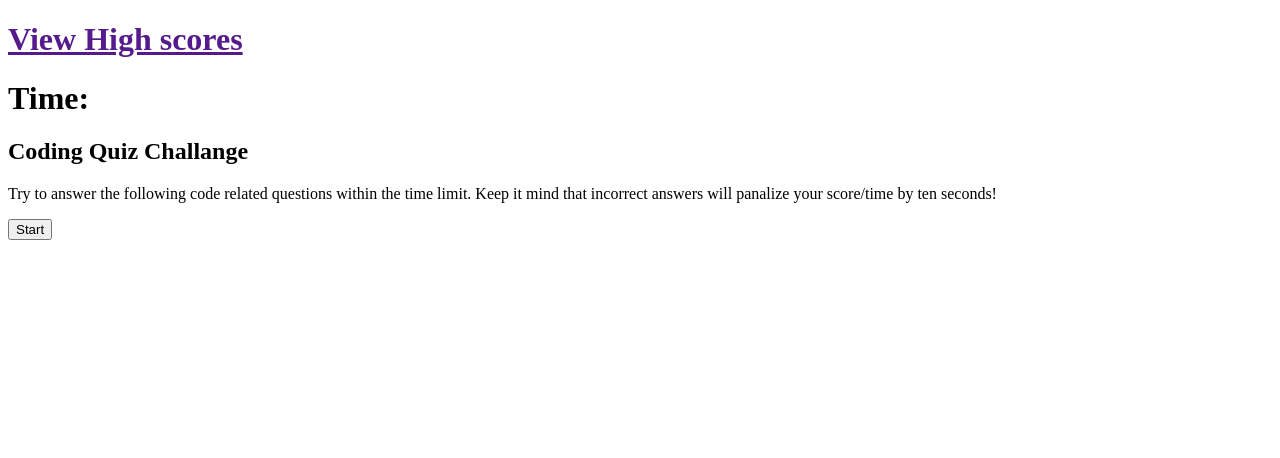
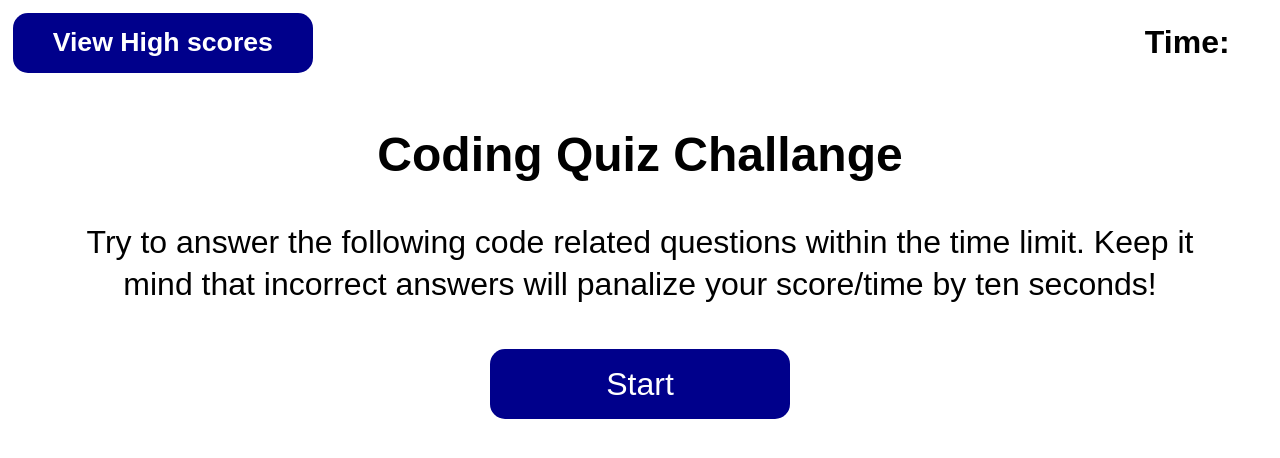
Before and after one commit to d104601/coding_quiz_with_pure_js, a plain HTML site: page index.html in a window 1280 px wide. Drawn offline with Linux system fonts and the light colour scheme.

Commit message:
css done

```diff
--- a/index.html
+++ b/index.html
@@ -7,7 +7,7 @@
     </head>
     <body>
         <header>
-            <a id="toScoreboard" href=""><h1>View High scores</h1></a>
+            <button id="toScoreboard" ><h1>View High scores</h1></button>
             <h1 id="timer">Time:</h1>
         </header>
 
--- a/script.js
+++ b/script.js
@@ -163,6 +163,7 @@ function showResult(){
 // function to show scoreboard page
 function scoreboard() {
     clearInterval(timeInterval);
+    timer.textContent = "Time: 0"
 
     var title = document.createElement("h1");
     title.textContent = "Scoreboard";
--- a/style.css
+++ b/style.css
@@ -0,0 +1,83 @@
+* {
+    padding: 0;
+    margin: 0;
+    box-sizing: border-box;
+}
+
+body {
+    display: flex;
+    flex-direction: column;
+    line-height: 1.3;
+    font-family: Arial, Helvetica, sans-serif;
+}
+
+p {
+    font-size: 200%;
+    margin: 3%;
+}
+
+button {
+    min-width: 300px;
+    color: #fff;
+    background-color: darkblue;
+    border-radius: 15px;
+    border: none;
+}
+
+button:hover {
+    background-color: rgb(179, 17, 179);
+}
+
+header {
+    display: flex;
+    justify-content: space-between;
+    align-items: center;
+    padding: 1%;
+}
+
+header h1 {
+    font-size: 200%;
+    margin: auto 3%;
+}
+
+header button {
+    width: 250px;
+    height: 60px;
+}
+
+main {
+    text-align: center;
+}
+
+main h1 {
+    font-size: 300%;
+    margin: 1%
+}
+
+section {
+    margin: 3%;
+}
+
+section button {
+    margin: 5px;
+    font-size: 200%;
+    height: 70px;
+}
+
+ul {
+    list-style-type: none;
+}
+
+@media screen and (max-width: 768px) {
+    header {
+        flex-direction: column;
+    }
+
+    header h1{
+        margin: 1%;
+    }
+
+    section ul{
+        display: block;
+    }
+  }
```
